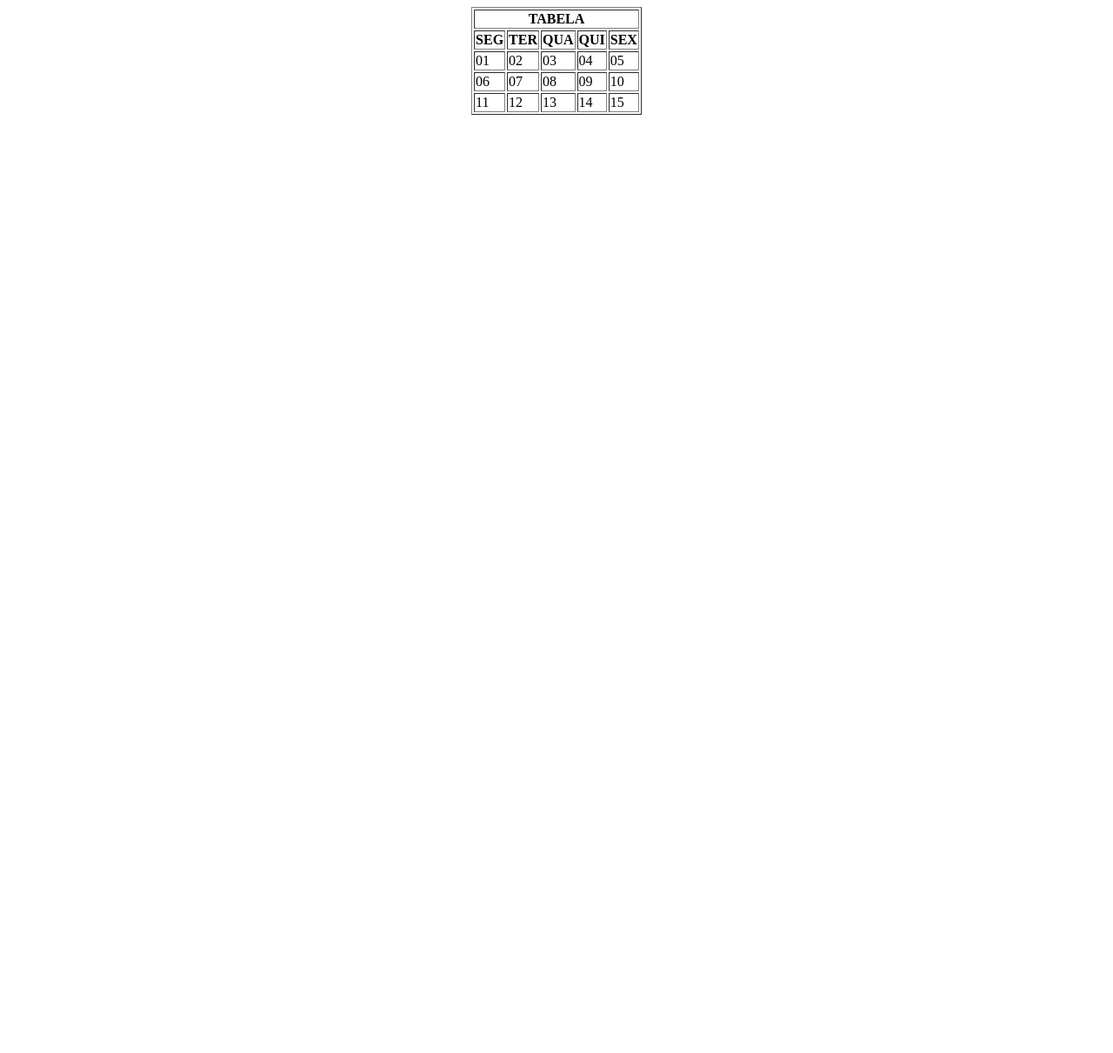
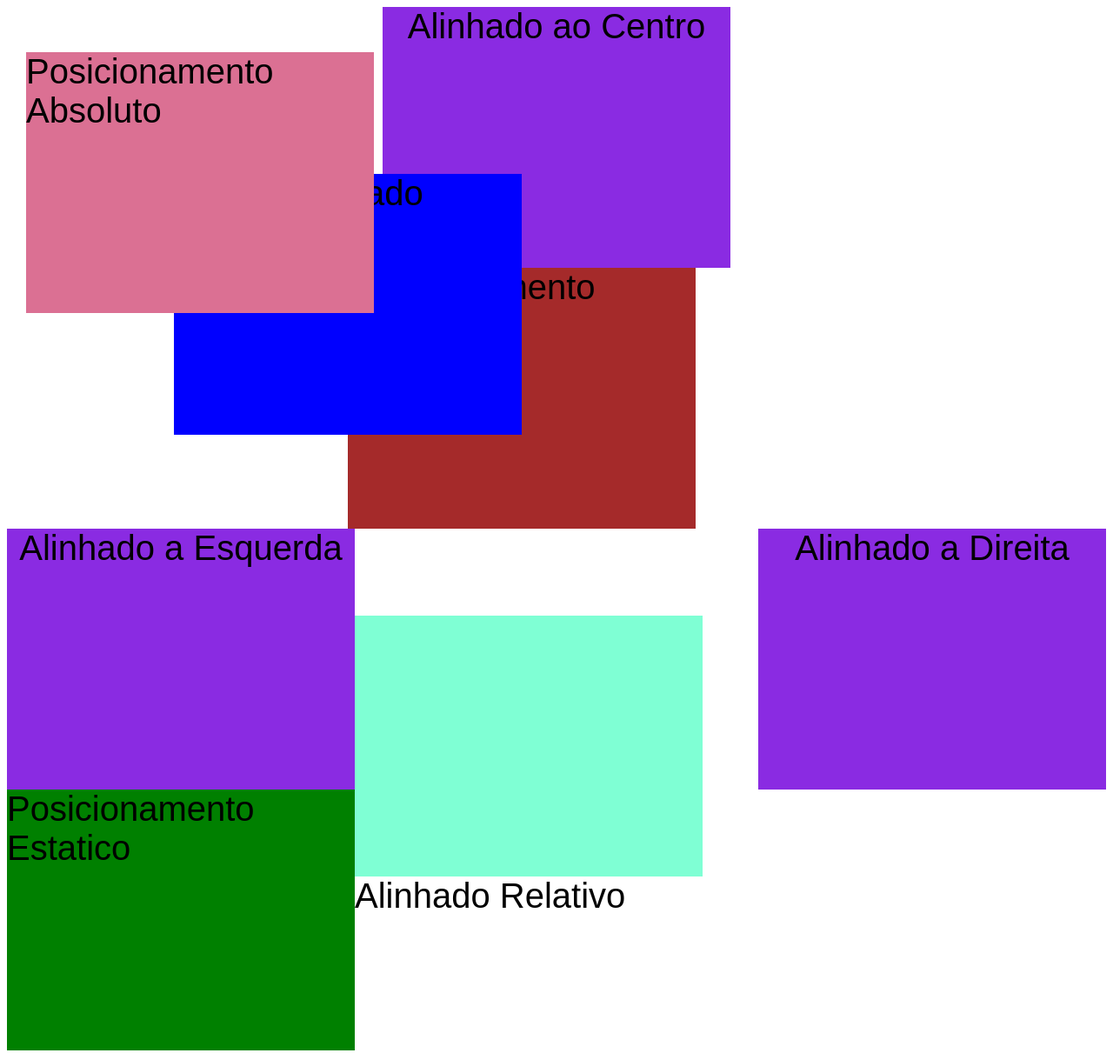
Before and after one commit to KetlinBonatto/Programacaointernet, a plain HTML site: page index.html in a window 1280 px wide. Shown: the whole page at 87% size. Before the commit the page ends 800 px from the top, so only its background shows below. Drawn offline with Linux system fonts and the light colour scheme.

Commit message:
Add files via upload

```diff
--- a/index.html
+++ b/index.html
@@ -1,42 +1,34 @@
 <!DOCTYPE html>
 <html lang="pt-br">
-
 <head>
-    <title>Tabela</title>
+    <title>Exemplo Div</title>
+    <link rel="stylesheet" href="style.css" type="text/css">
 </head>
 <body>
-    <table border="1" align="center">
-        <tr>
-            <th colspan="5">TABELA</th>
-        </tr>
-        <tr>
-            <th>SEG</th>
-            <th>TER</th>
-            <th>QUA</th>
-            <th>QUI</th>
-            <th>SEX</th>
-        </tr>
-        <tr>
-            <td>01</td>
-            <td>02</td>
-            <td>03</td>
-            <td>04</td>
-            <td>05</td>
-        </tr>
-        <tr>
-            <td>06</td>
-            <td>07</td>
-            <td>08</td>
-            <td>09</td>
-            <td>10</td>
-        </tr>
-        <tr>
-            <td>11</td>
-            <td>12</td>
-            <td>13</td>
-            <td>14</td>
-            <td>15</td>
-        </tr>
-    </table>
+    <div class="divcentro">
+        Alinhado ao Centro
+    </div>
+    <div class="divStick">
+        Posicionamento Sticky
+    </div>
+    <div class="divesquerda">
+        Alinhado a Esquerda
+    </div>
+    <div class="divdireita">
+        Alinhado a Direita
+    </div>
+    <div class="divRelative">
+        Alinhado Relativo
+    </div>
+    <div class="divFixed">
+        Alinhado Fixado
+    </div>
+    <div class="divestatico">
+        Posicionamento Estatico
+    </div>
+    <div class="divAbsolute">
+        Posicionamento Absoluto
+    </div>
+
 </body>
 </html>
--- /dev/null
+++ b/style.css
@@ -0,0 +1,52 @@
+div{
+    width: 400px;
+    height: 300px;
+    font-size: 40px;
+    font-family: Arial, Helvetica, sans-serif;
+}
+.divcentro{
+    background-color: blueviolet;
+    margin: 0 auto;
+    text-align: center;
+}
+.divesquerda{
+    background-color: blueviolet;
+    float: left;
+    text-align: center;
+}
+.divdireita{
+    background-color: blueviolet;
+    float: right;
+    text-align: center;
+
+}
+.divStick{
+    background-color: brown;
+    position: sticky;
+    top: 100px;
+    left: 400px;
+}
+.divRelative{
+    background-color: aquamarine;
+    position: relative;
+    top: 100px;
+    left: 400px;
+}
+.divFixed{
+    background-color: blue;
+    position: fixed;
+    top:200px;
+    left: 200px;
+}
+.divestatico{
+    background-color: green;
+    position: static;
+    top: 300px;
+    left: 300px;
+}
+.divAbsolute{
+    background-color: palevioletred;
+    position: absolute;
+    top: 60px;
+    left: 30px;
+}
```
